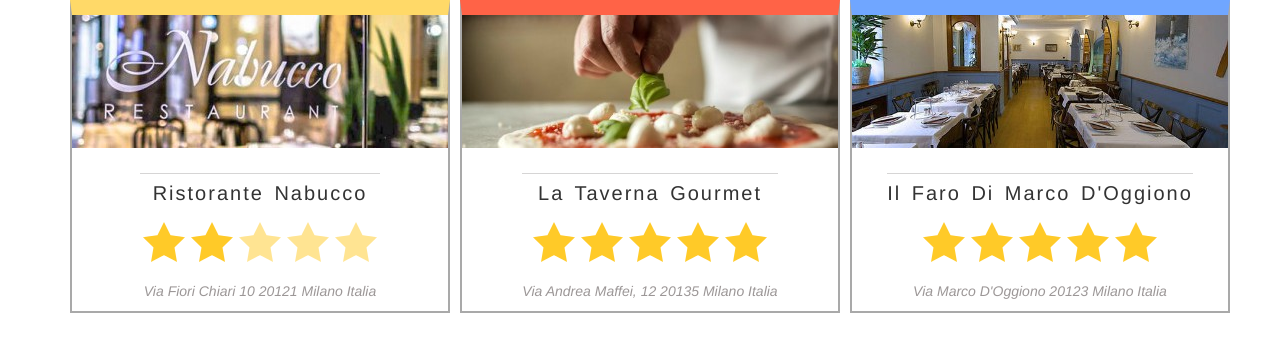
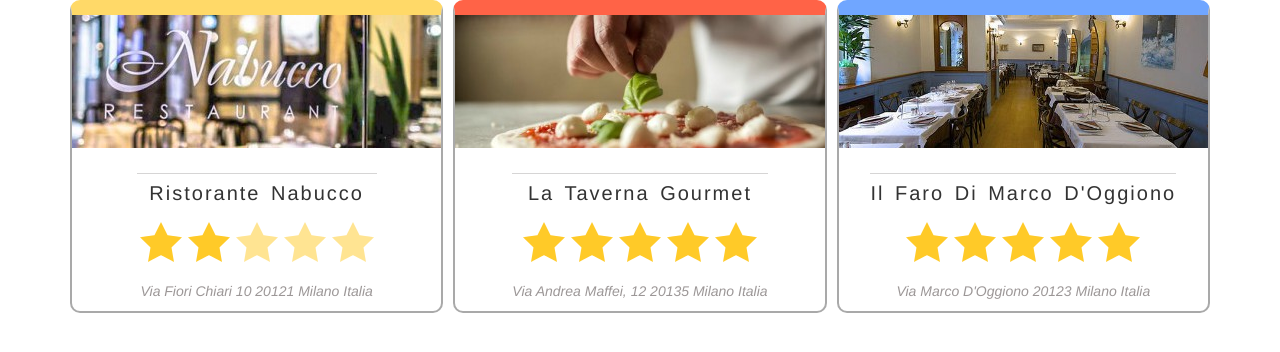
Before and after one commit to Hold94en/DsGroupTeam13, a website: page source/html/index.html in a window 1280 px wide. Drawn offline with nearby package versions, Linux system fonts and the light colour scheme; files whose address does not match are found by name.

```diff
--- a/source/sass/_section.scss
+++ b/source/sass/_section.scss
@@ -22,6 +22,8 @@
 
     section{
         margin-bottom: 20px;
+        border-radius: 10px;
+        min-width: 345px;
         .headerSection{
             padding-bottom: 5px;
             overflow: hidden;
```
Also changed, not shown: source/html/index.html (+1 -1 lines), source/css/index.css.
